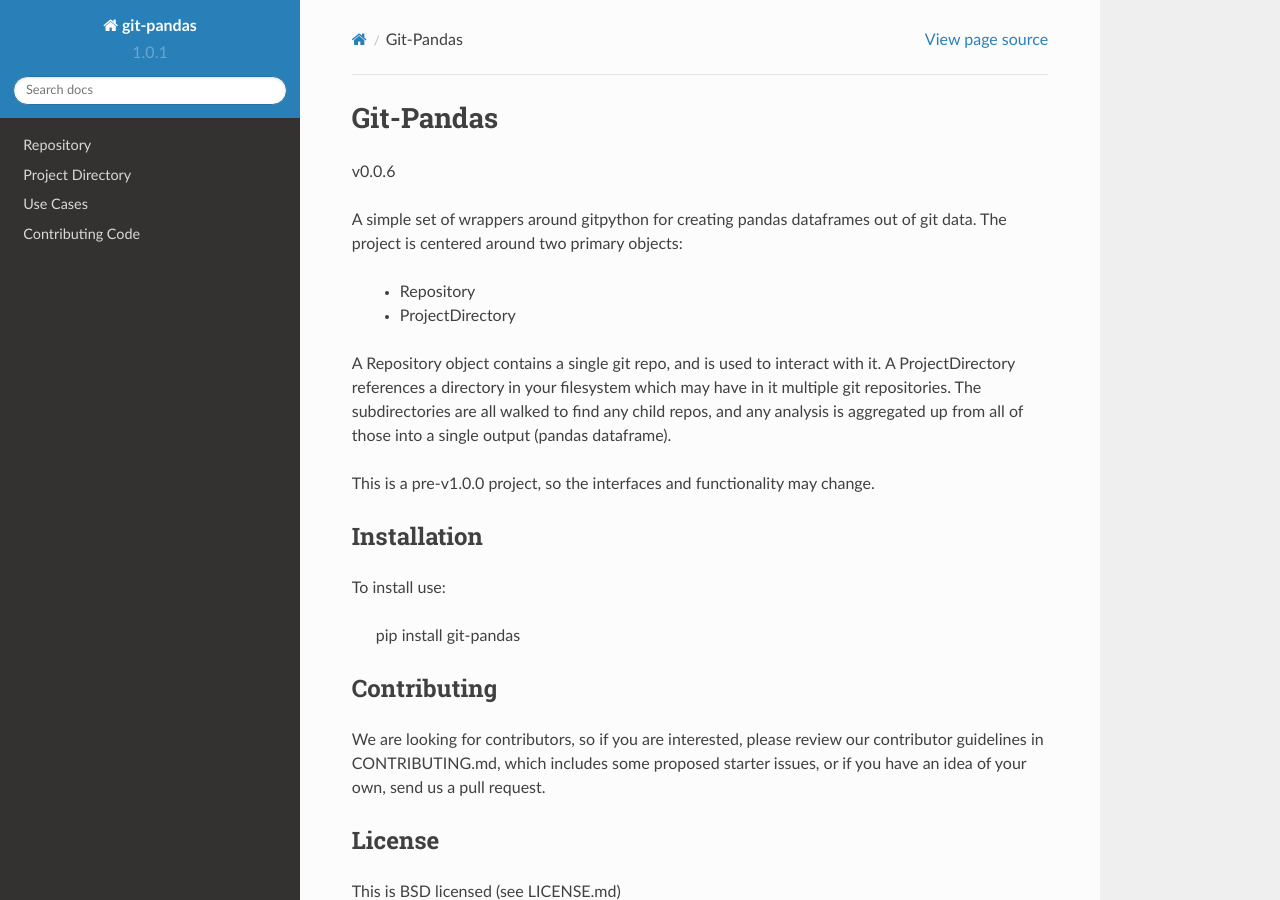
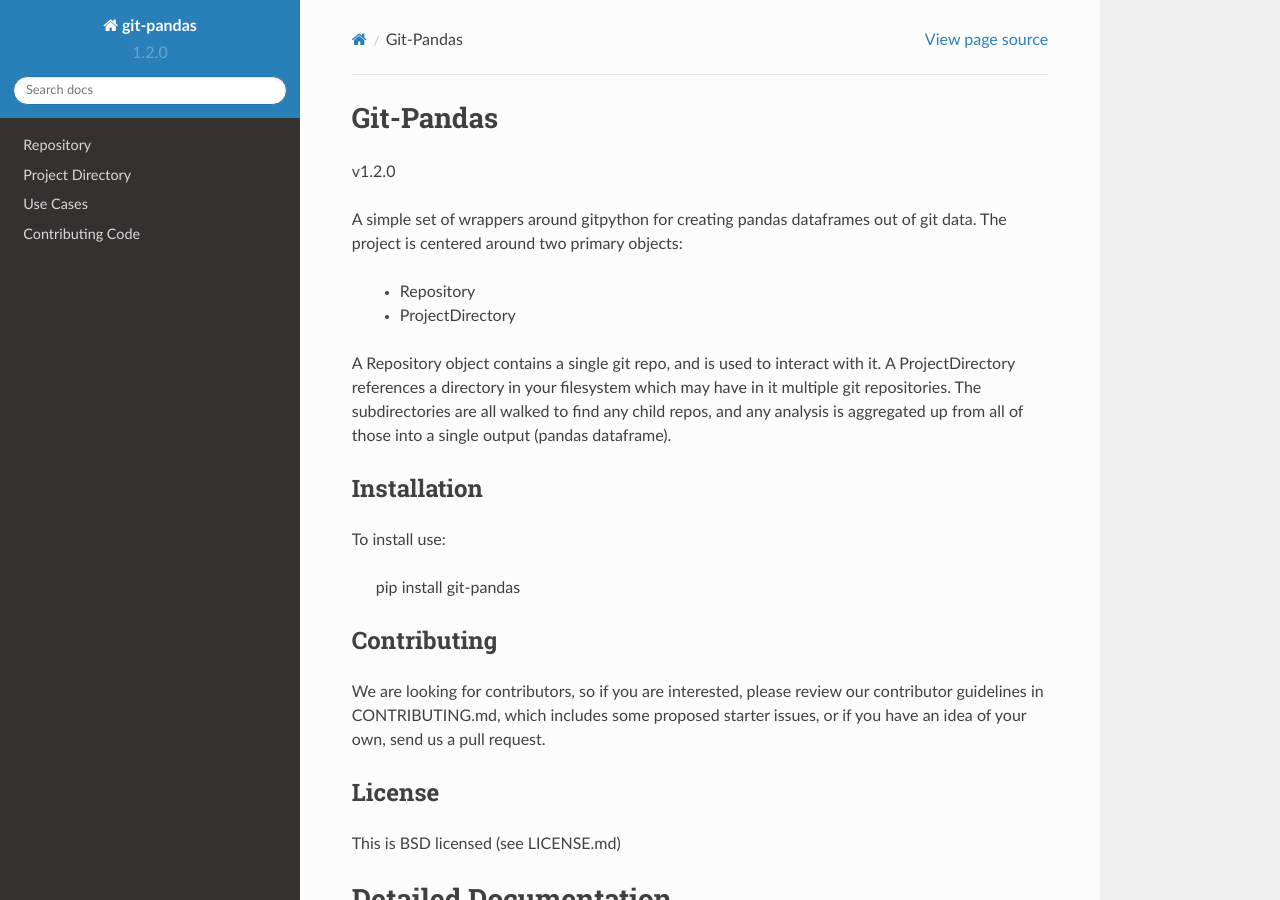
Before and after one commit to wdm0006/git-pandas, a Sphinx documentation site: the page built from docs/source/index.rst, in a window 1280 px wide and 900 px high. Built offline with Sphinx 7.4.7 and the Read the Docs theme 2.0.0, drawn with Linux system fonts in a browser that asks for light colours.

Commit message:
updated versions in docs

```diff
--- a/docs/source/conf.py
+++ b/docs/source/conf.py
@@ -62,9 +62,9 @@ author = 'Will McGinnis'
 # built documents.
 #
 # The short X.Y version.
-version = '1.0.1'
+version = '1.2.0'
 # The full version, including alpha/beta/rc tags.
-release = '1.0.1'
+release = '1.2.0'
 
 # The language for content autogenerated by Sphinx. Refer to documentation
 # for a list of supported languages.
--- a/docs/source/index.rst
+++ b/docs/source/index.rst
@@ -6,7 +6,7 @@
 Git-Pandas
 ==========
 
-v0.0.6
+v1.2.0
 
 A simple set of wrappers around gitpython for creating pandas dataframes out of git data. The project is centered around
 two primary objects:
@@ -17,9 +17,6 @@ two primary objects:
 A Repository object contains a single git repo, and is used to interact with it.  A ProjectDirectory references a directory
 in your filesystem which may have in it multiple git repositories. The subdirectories are all walked to find any child
 repos, and any analysis is aggregated up from all of those into a single output (pandas dataframe).
-
-
-This is a pre-v1.0.0 project, so the interfaces and functionality may change.
 
 Installation
 ------------
```
